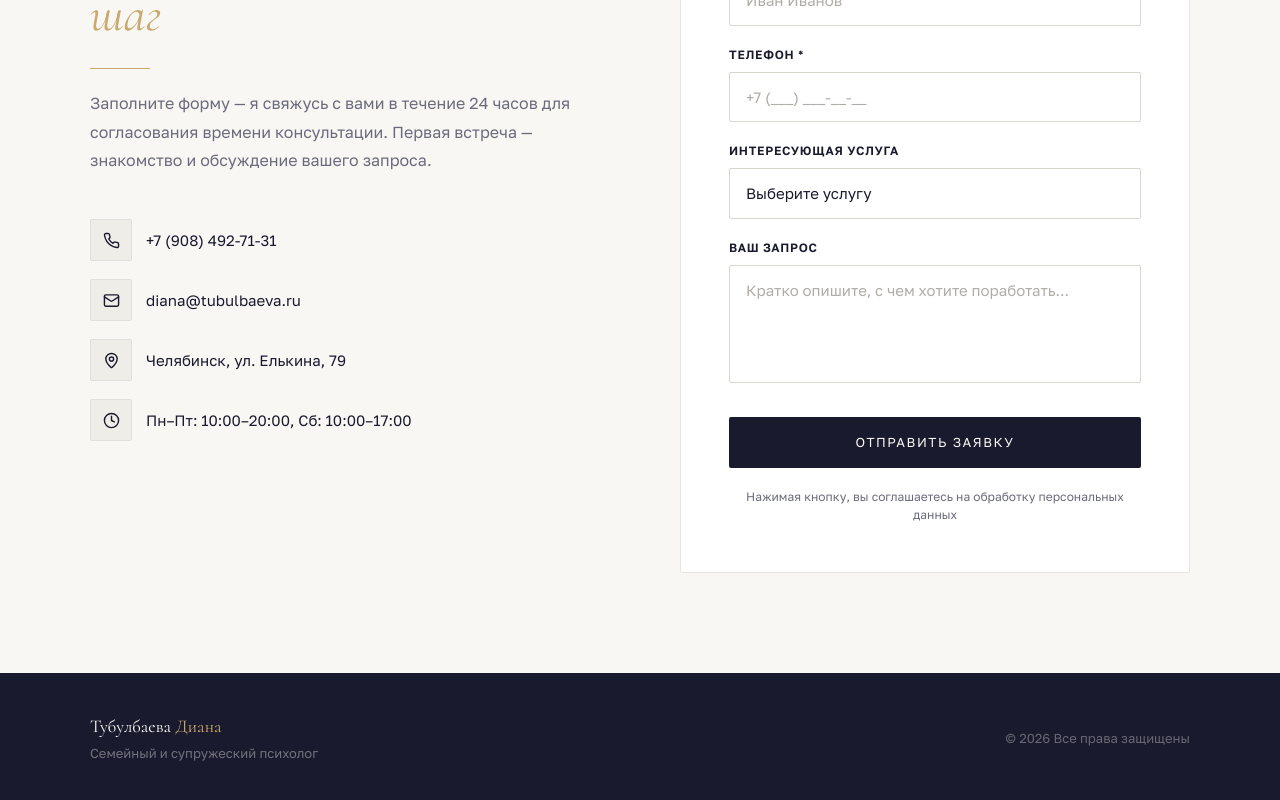
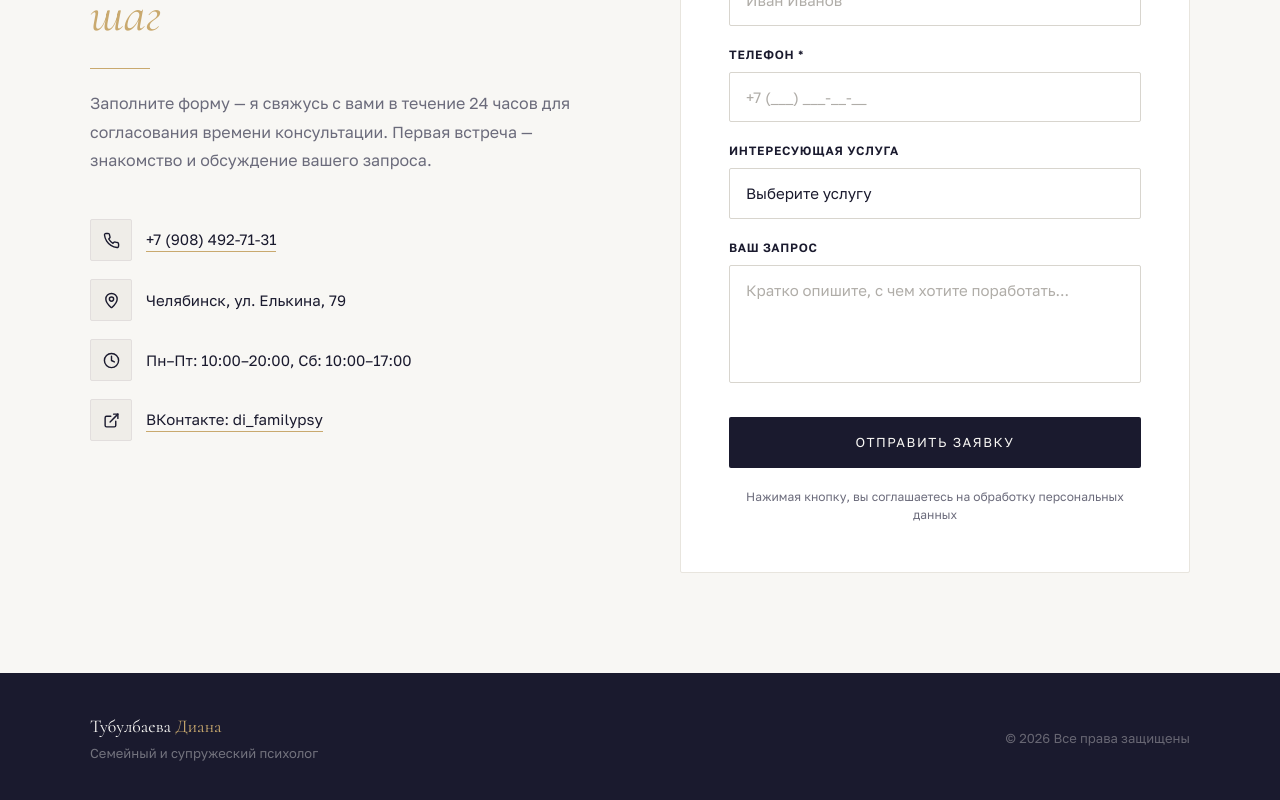
Before and after one commit to pr-poehali-dev/family-psychologist-website, a React (Vite) app: page / in a window 1280 px wide. Shown: the part 3590-4390 px from the top of the page. Built offline with nearby package versions, Linux system fonts and the light colour scheme.

Commit message:
Добавить ссылку на VK

```diff
--- a/src/pages/Index.tsx
+++ b/src/pages/Index.tsx
@@ -608,10 +608,10 @@ export default function Index() {
 
             <div style={{ display: "flex", flexDirection: "column", gap: 18 }}>
               {[
-                { icon: "Phone", text: "+7 (908) 492-71-31" },
-                { icon: "Mail", text: "diana@tubulbaeva.ru" },
-                { icon: "MapPin", text: "Челябинск, ул. Елькина, 79" },
-                { icon: "Clock", text: "Пн–Пт: 10:00–20:00, Сб: 10:00–17:00" },
+                { icon: "Phone", text: "+7 (908) 492-71-31", href: "tel:+79084927131" },
+                { icon: "MapPin", text: "Челябинск, ул. Елькина, 79", href: null },
+                { icon: "Clock", text: "Пн–Пт: 10:00–20:00, Сб: 10:00–17:00", href: null },
+                { icon: "ExternalLink", text: "ВКонтакте: di_familypsy", href: "https://vk.com/di_familypsy" },
               ].map((item, i) => (
                 <div key={i} style={{ display: "flex", alignItems: "center", gap: 14 }}>
                   <div
@@ -628,7 +628,13 @@ export default function Index() {
                   >
                     <Icon name={item.icon} size={17} />
                   </div>
-                  <span style={{ color: "var(--navy)", fontSize: 15 }}>{item.text}</span>
+                  {item.href ? (
+                    <a href={item.href} target="_blank" rel="noopener noreferrer" style={{ color: "var(--navy)", fontSize: 15, textDecoration: "none", borderBottom: "1px solid var(--gold)" }}>
+                      {item.text}
+                    </a>
+                  ) : (
+                    <span style={{ color: "var(--navy)", fontSize: 15 }}>{item.text}</span>
+                  )}
                 </div>
               ))}
             </div>
```
